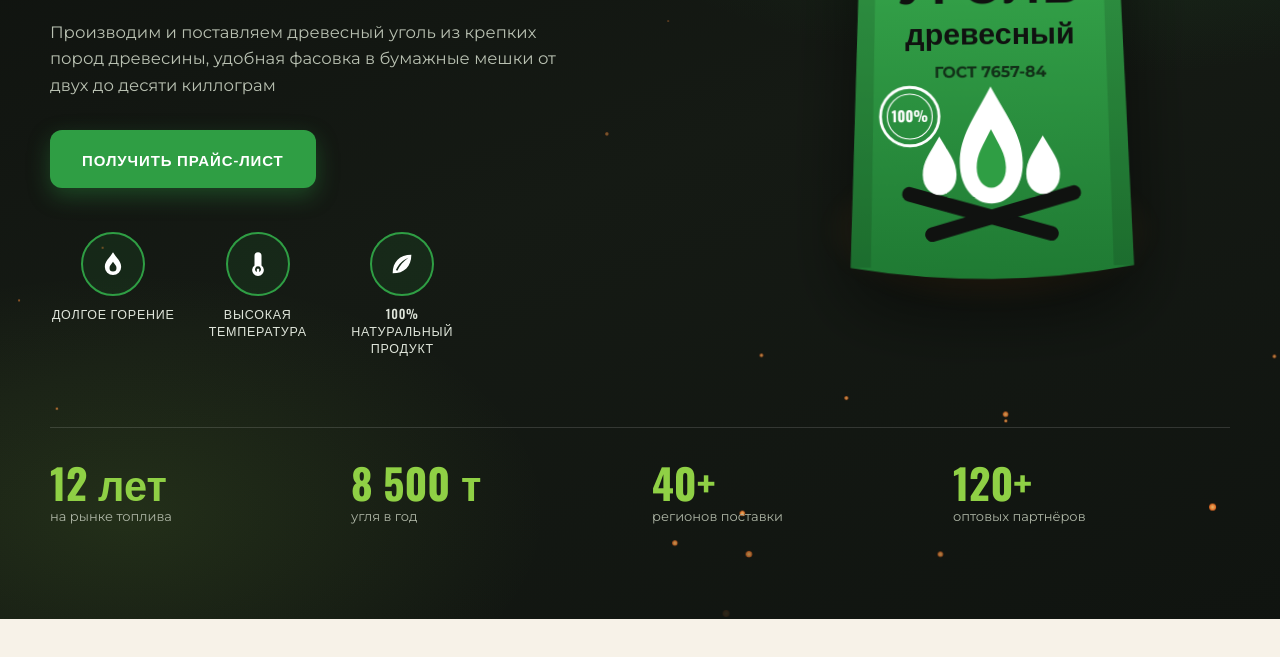
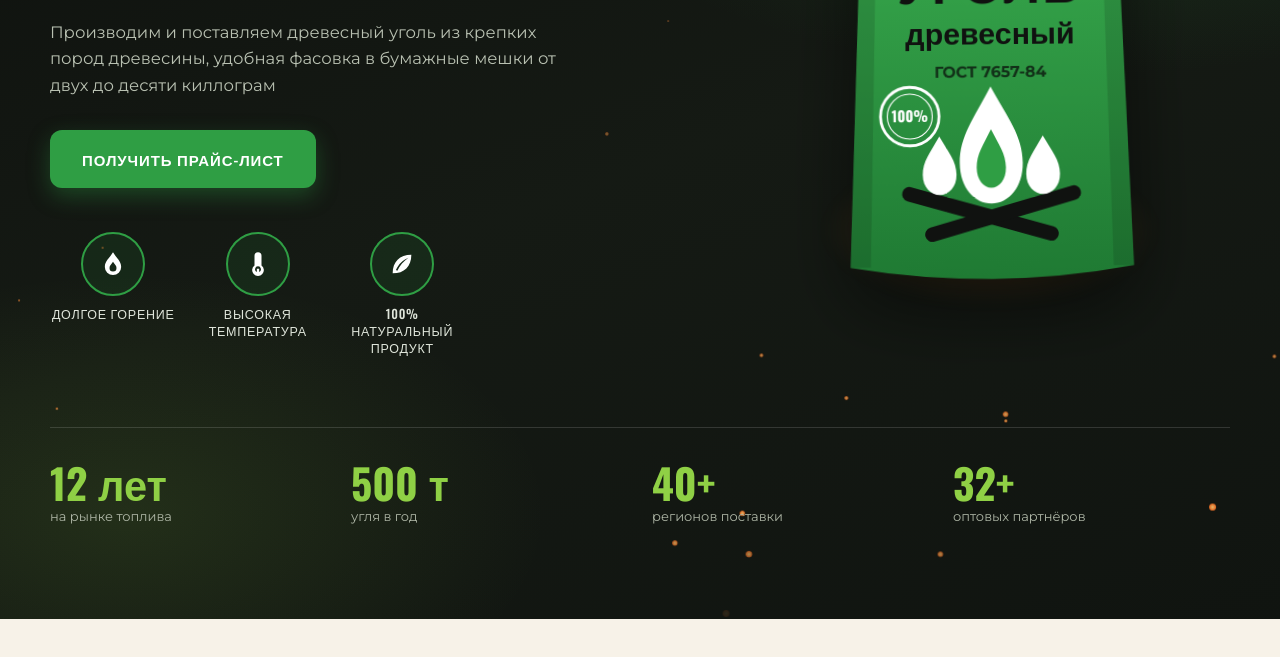
Before and after one commit to viasheslav/bestugolek.github.io, a plain HTML site: page index.html in a window 1280 px wide. Shown: the part 435-1092 px from the top of the page. Drawn offline with nearby package versions, Linux system fonts and the light colour scheme.

Commit message:
Update index.html

```diff
--- a/index.html
+++ b/index.html
@@ -107,9 +107,9 @@
 
             <div class="hero-stats">
       <div class="stat"><b><span class="counter" data-count="12">0</span> лет</b><span>на рынке топлива</span></div>
-      <div class="stat"><b><span class="counter" data-count="8500">0</span> т</b><span>угля в год</span></div>
+      <div class="stat"><b><span class="counter" data-count="500">0</span> т</b><span>угля в год</span></div>
       <div class="stat"><b><span class="counter" data-count="40">0</span>+</b><span>регионов поставки</span></div>
-      <div class="stat"><b><span class="counter" data-count="120">0</span>+</b><span>оптовых партнёров</span></div>
+      <div class="stat"><b><span class="counter" data-count="32">0</span>+</b><span>оптовых партнёров</span></div>
     </div>
   </div>
 </div>
```
